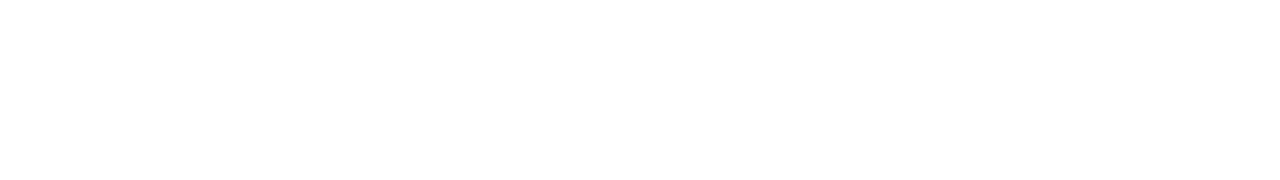
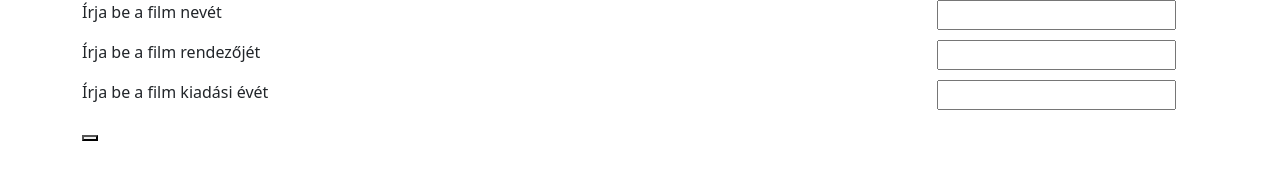
Before and after one commit to takristof/Mozifilmek, a plain HTML site: page index.html in a window 1280 px wide. Drawn offline with nearby package versions, Linux system fonts and the light colour scheme.

Commit message:
hozzáad függvény

```diff
--- a/index.html
+++ b/index.html
@@ -5,10 +5,28 @@
     <meta http-equiv='X-UA-Compatible' content='IE=edge'>
     <title>Mozifilmek</title>
     <meta name='viewport' content='width=device-width, initial-scale=1'>
+    <link href="https://cdn.jsdelivr.net/npm/bootstrap@5.1.1/dist/css/bootstrap.min.css" rel="stylesheet" integrity="sha384-F3w7mX95PdgyTmZZMECAngseQB83DfGTowi0iMjiWaeVhAn4FJkqJByhZMI3AhiU" crossorigin="anonymous">
+    <script src="https://cdn.jsdelivr.net/npm/bootstrap@5.1.1/dist/js/bootstrap.bundle.min.js" integrity="sha384-/bQdsTh/da6pkI1MST/rWKFNjaCP5gBSY4sEBT38Q/9RBh9AH40zEOg7Hlq2THRZ" crossorigin="anonymous"></script>
     <link rel='stylesheet' type='text/css' media='screen' href='main.css'>
     <script src='main.js'></script>
 </head>
 <body>
-
+    <div class="bemenet container">
+        <div class="row">
+            <p class="col-9">Írja be a film nevét</p>
+            <div class="col-3"><input type="text" id="film_nev"></div>
+        </div>
+        <div class="row">
+            <p class="col-9">Írja be a film rendezőjét</p>
+            <div class="col-3"><input type="text" id="film_rendezo"></div>
+        </div>
+        <div class="row">
+            <p class="col-9">Írja be a film kiadási évét</p>
+            <div class="col-3"><input type="number" id="film_ev"></div>
+        </div>
+        <div>
+            <button type="button" value="Hozzáad" id="btnhozzaad" onclick="hozzaad()"></button>
+        </div>
+    </div>
 </body>
 </html>
--- a/main.js
+++ b/main.js
@@ -6,3 +6,7 @@ class Film {
       this.kiadási_ev=kiadási_ev;
     }
   }
+function hozzaad(){
+    const hozzaad=new Film(document.getElementById('film_nev'),document.getElementById('film_rendezo'),document.getElementById('film_ev').value)
+    filmek.push(hozzaad);
+}
```
